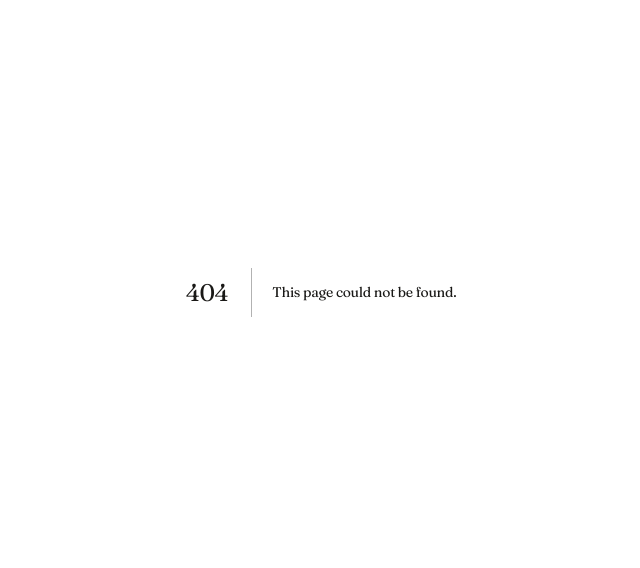
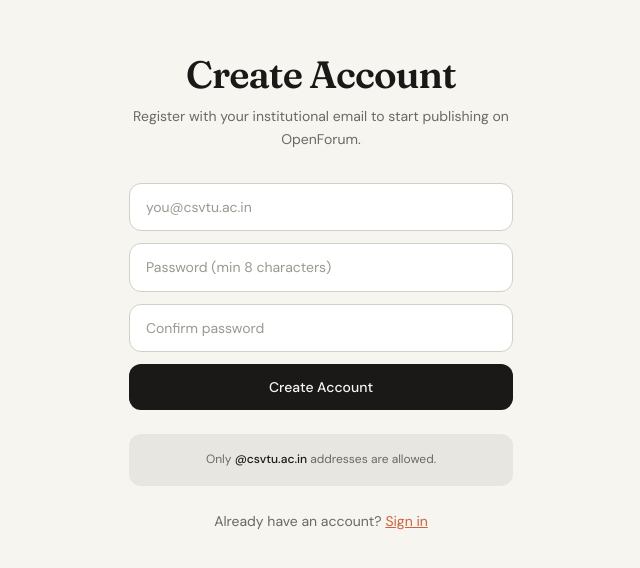
Before and after one commit to BardOfBytes/OpenForum, a Next.js app in the folder apps/web/: page /signup in a window 1280 px wide. Before the commit this address had no page. Shown: the part 108-676 px from the top of the page, without its empty margins (319-959 px from the left). Built offline with nearby package versions, Linux system fonts and the light colour scheme.

Commit message:
feat: add signup page with email/password registration and validation

```diff
--- a/apps/web/src/app/login/page.tsx
+++ b/apps/web/src/app/login/page.tsx
@@ -1,14 +1,13 @@
 /**
  * Login Page — `/login`
  *
- * Provides Google and GitHub OAuth sign-in buttons.
- * Clearly communicates the @csvtu.ac.in email restriction.
- * After OAuth, the user is redirected to `/auth/callback` which
- * validates the domain and creates the session.
+ * Provides OAuth and email/password sign-in.
+ * Access is restricted to `@csvtu.ac.in` addresses.
  */
 
 "use client";
 
+import Link from "next/link";
 import { createClient } from "@/lib/supabase/client";
 import {
   DEFAULT_POST_LOGIN_REDIRECT,
@@ -16,53 +15,93 @@
   normalizePostLoginRedirect,
 } from "@/lib/routes";
 import { useSearchParams } from "next/navigation";
-import { useState, Suspense } from "react";
+import { Suspense, useState, type FormEvent } from "react";
 
-/** Supported OAuth providers. */
 type OAuthProvider = "google" | "github";
+type LoginMethod = OAuthProvider | "email";
 
-/**
- * Inner component that uses useSearchParams (must be wrapped in Suspense).
- *
- * The Supabase client is created lazily inside the click handler
- * (not at module/component init time) so that Next.js can statically
- * prerender this page without needing the env vars at build time.
- */
+const ALLOWED_DOMAIN = "@csvtu.ac.in";
+
+function isAllowedInstitutionalEmail(email: string): boolean {
+  return email.trim().toLowerCase().endsWith(ALLOWED_DOMAIN);
+}
+
 function LoginForm() {
   const searchParams = useSearchParams();
   const redirect = normalizePostLoginRedirect(
     searchParams.get("redirect") ?? DEFAULT_POST_LOGIN_REDIRECT
   );
-  const [loading, setLoading] = useState<OAuthProvider | null>(null);
+  const signupUrl = `${ROUTES.signup}?redirect=${encodeURIComponent(redirect)}`;
 
-  /**
-   * Initiates the OAuth flow for the given provider.
-   * Supabase handles the redirect to the provider's consent screen.
-   * After consent, the provider redirects back to `/auth/callback`.
-   */
+  const [loading, setLoading] = useState<LoginMethod | null>(null);
+  const [errorMessage, setErrorMessage] = useState<string | null>(null);
+  const [email, setEmail] = useState("");
+  const [password, setPassword] = useState("");
+
   async function handleOAuth(provider: OAuthProvider) {
+    setErrorMessage(null);
     setLoading(provider);
 
     try {
       const supabase = createClient();
-
       const { error } = await supabase.auth.signInWithOAuth({
         provider,
         options: {
           redirectTo: `${window.location.origin}${ROUTES.auth.callback}?next=${encodeURIComponent(redirect)}`,
-          queryParams:
-            provider === "google"
-              ? { hd: "csvtu.ac.in" } // Hint Google to show only csvtu.ac.in accounts
-              : undefined,
+          queryParams: provider === "google" ? { hd: "csvtu.ac.in" } : undefined,
         },
       });
 
       if (error) {
-        console.error(`[login] OAuth (${provider}) failed:`, error.message);
+        setErrorMessage(error.message);
         setLoading(null);
       }
-    } catch (err) {
-      console.error(`[login] Failed to initialize auth:`, err);
+    } catch (error) {
+      console.error(`[login] OAuth (${provider}) failed:`, error);
+      setErrorMessage("Could not start sign-in. Please try again.");
+      setLoading(null);
+    }
+  }
+
+  async function handleEmailSignIn(event: FormEvent<HTMLFormElement>) {
+    event.preventDefault();
+    setErrorMessage(null);
+
+    if (!email.trim() || !password.trim()) {
+      setErrorMessage("Email and password are required.");
+      return;
+    }
+
+    if (!isAllowedInstitutionalEmail(email)) {
+      setErrorMessage("Use your institutional @csvtu.ac.in email.");
+      return;
+    }
+
+    setLoading("email");
+
+    try {
+      const supabase = createClient();
+      const { data, error } = await supabase.auth.signInWithPassword({
+        email: email.trim(),
+        password,
+      });
+
+      if (error) {
+        setErrorMessage(error.message);
+        setLoading(null);
+        return;
+      }
+
+      if (!isAllowedInstitutionalEmail(data.user?.email ?? email)) {
+        await supabase.auth.signOut();
+        window.location.href = `${ROUTES.auth.error}?reason=domain`;
+        return;
+      }
+
+      window.location.href = redirect;
+    } catch (error) {
+      console.error("[login] Email sign-in failed:", error);
+      setErrorMessage("Sign-in failed. Please try again.");
       setLoading(null);
     }
   }
@@ -70,73 +109,95 @@
   return (
     <main className="min-h-screen flex items-center justify-center bg-[#f6f5f0] px-4">
       <div className="max-w-sm w-full">
-        {/* Brand */}
-        <div className="text-center mb-10">
+        <div className="text-center mb-8">
           <h1 className="text-3xl font-semibold text-[#1a1917] tracking-tight mb-2">
             OpenForum
           </h1>
           <p className="text-[#6b6960] text-sm leading-relaxed">
-            The student editorial platform for UTD CSVTU
+            Sign in with OAuth or your institutional email.
           </p>
         </div>
 
-        {/* OAuth Buttons */}
         <div className="space-y-3">
-          {/* Google */}
           <button
             onClick={() => handleOAuth("google")}
             disabled={loading !== null}
             className="w-full flex items-center justify-center gap-3 rounded-lg border border-[#d1cfc8] bg-white px-4 py-3 text-sm font-medium text-[#1a1917] transition-all hover:bg-[#f6f5f0] hover:border-[#b8b6ae] disabled:opacity-50 disabled:cursor-not-allowed"
           >
-            {loading === "google" ? (
-              <Spinner />
-            ) : (
-              <GoogleIcon />
-            )}
+            {loading === "google" ? <Spinner /> : <GoogleIcon />}
             Continue with Google
           </button>
 
-          {/* GitHub */}
           <button
             onClick={() => handleOAuth("github")}
             disabled={loading !== null}
             className="w-full flex items-center justify-center gap-3 rounded-lg border border-[#d1cfc8] bg-white px-4 py-3 text-sm font-medium text-[#1a1917] transition-all hover:bg-[#f6f5f0] hover:border-[#b8b6ae] disabled:opacity-50 disabled:cursor-not-allowed"
           >
-            {loading === "github" ? (
-              <Spinner />
-            ) : (
-              <GitHubIcon />
-            )}
+            {loading === "github" ? <Spinner /> : <GitHubIcon />}
             Continue with GitHub
           </button>
         </div>
 
-        {/* Domain restriction notice */}
+        <div className="my-5 flex items-center gap-3">
+          <div className="h-px flex-1 bg-[#d1cfc8]" />
+          <span className="text-xs uppercase tracking-wider text-[#6b6960]">
+            or
+          </span>
+          <div className="h-px flex-1 bg-[#d1cfc8]" />
+        </div>
+
+        <form onSubmit={handleEmailSignIn} className="space-y-3">
+          <input
+            type="email"
+            inputMode="email"
+            autoComplete="email"
+            placeholder="you@csvtu.ac.in"
+            value={email}
+            onChange={(event) => setEmail(event.target.value)}
+            className="w-full rounded-lg border border-[#d1cfc8] bg-white px-4 py-3 text-sm text-[#1a1917] placeholder:text-[#9a988f] focus:outline-none focus:ring-2 focus:ring-[#d4613c]/25 focus:border-[#d4613c]"
+          />
+          <input
+            type="password"
+            autoComplete="current-password"
+            placeholder="Password"
+            value={password}
+            onChange={(event) => setPassword(event.target.value)}
+            className="w-full rounded-lg border border-[#d1cfc8] bg-white px-4 py-3 text-sm text-[#1a1917] placeholder:text-[#9a988f] focus:outline-none focus:ring-2 focus:ring-[#d4613c]/25 focus:border-[#d4613c]"
+          />
+          <button
+            type="submit"
+            disabled={loading !== null}
+            className="w-full inline-flex items-center justify-center gap-2 rounded-lg bg-[#1a1917] px-4 py-3 text-sm font-medium text-[#f6f5f0] transition-colors hover:bg-[#2a2927] disabled:opacity-60 disabled:cursor-not-allowed"
+          >
+            {loading === "email" ? <Spinner /> : null}
+            Sign in with Email
+          </button>
+        </form>
+
+        {errorMessage ? (
+          <p className="mt-4 rounded-lg border border-[#d4613c]/30 bg-[#fff3ef] px-4 py-3 text-sm text-[#8b2f1b]">
+            {errorMessage}
+          </p>
+        ) : null}
+
         <div className="mt-6 rounded-lg bg-[#e8e6e0] p-4 text-center">
           <p className="text-xs text-[#6b6960] leading-relaxed">
             Only <span className="font-medium text-[#1a1917]">@csvtu.ac.in</span>{" "}
-            email addresses are accepted. Sign in with your institutional account.
+            email addresses are accepted.
           </p>
         </div>
 
-        {/* Footer */}
-        <p className="mt-8 text-center text-xs text-[#6b6960]">
-          By signing in, you agree to the{" "}
-          <a href="/terms" className="underline hover:text-[#1a1917]">
-            Terms of Service
-          </a>{" "}
-          and{" "}
-          <a href="/privacy" className="underline hover:text-[#1a1917]">
-            Privacy Policy
-          </a>
-          .
+        <p className="mt-6 text-center text-sm text-[#6b6960]">
+          No account yet?{" "}
+          <Link href={signupUrl} className="underline hover:text-[#1a1917]">
+            Create one
+          </Link>
         </p>
       </div>
     </main>
   );
 }
 
-/** Login page wrapper with Suspense for useSearchParams. */
 export default function LoginPage() {
   return (
     <Suspense
@@ -150,10 +211,6 @@
     </Suspense>
   );
 }
-
-// ──────────────────────────────────────────────────────────────
-// Inline SVG Icons
-// ──────────────────────────────────────────────────────────────
 
 function GoogleIcon() {
   return (
--- /dev/null
+++ b/apps/web/src/app/signup/page.tsx
@@ -0,0 +1,218 @@
+/**
+ * Sign Up Page — `/signup`
+ *
+ * Registers users with email/password using Supabase.
+ * Access is restricted to `@csvtu.ac.in` addresses.
+ */
+
+"use client";
+
+import Link from "next/link";
+import { createClient } from "@/lib/supabase/client";
+import {
+  DEFAULT_POST_LOGIN_REDIRECT,
+  ROUTES,
+  normalizePostLoginRedirect,
+} from "@/lib/routes";
+import { useSearchParams } from "next/navigation";
+import { Suspense, useState, type FormEvent } from "react";
+
+const ALLOWED_DOMAIN = "@csvtu.ac.in";
+
+function isAllowedInstitutionalEmail(email: string): boolean {
+  return email.trim().toLowerCase().endsWith(ALLOWED_DOMAIN);
+}
+
+function SignupForm() {
+  const searchParams = useSearchParams();
+  const redirect = normalizePostLoginRedirect(
+    searchParams.get("redirect") ?? DEFAULT_POST_LOGIN_REDIRECT
+  );
+  const loginUrl = `${ROUTES.login}?redirect=${encodeURIComponent(redirect)}`;
+
+  const [email, setEmail] = useState("");
+  const [password, setPassword] = useState("");
+  const [confirmPassword, setConfirmPassword] = useState("");
+  const [submitting, setSubmitting] = useState(false);
+  const [errorMessage, setErrorMessage] = useState<string | null>(null);
+  const [successMessage, setSuccessMessage] = useState<string | null>(null);
+
+  async function handleSignup(event: FormEvent<HTMLFormElement>) {
+    event.preventDefault();
+    setErrorMessage(null);
+    setSuccessMessage(null);
+
+    const normalizedEmail = email.trim().toLowerCase();
+
+    if (!normalizedEmail || !password || !confirmPassword) {
+      setErrorMessage("Email, password, and confirmation are required.");
+      return;
+    }
+
+    if (!isAllowedInstitutionalEmail(normalizedEmail)) {
+      setErrorMessage("Use your institutional @csvtu.ac.in email.");
+      return;
+    }
+
+    if (password.length < 8) {
+      setErrorMessage("Use at least 8 characters for your password.");
+      return;
+    }
+
+    if (password !== confirmPassword) {
+      setErrorMessage("Passwords do not match.");
+      return;
+    }
+
+    setSubmitting(true);
+
+    try {
+      const supabase = createClient();
+      const { data, error } = await supabase.auth.signUp({
+        email: normalizedEmail,
+        password,
+        options: {
+          emailRedirectTo: `${window.location.origin}${ROUTES.login}?redirect=${encodeURIComponent(redirect)}`,
+        },
+      });
+
+      if (error) {
+        setErrorMessage(error.message);
+        setSubmitting(false);
+        return;
+      }
+
+      if (data.session) {
+        window.location.href = redirect;
+        return;
+      }
+
+      setSuccessMessage(
+        "Account created. Check your email for a confirmation link, then sign in."
+      );
+      setSubmitting(false);
+    } catch (error) {
+      console.error("[signup] Sign-up failed:", error);
+      setErrorMessage("Sign-up failed. Please try again.");
+      setSubmitting(false);
+    }
+  }
+
+  return (
+    <main className="min-h-screen flex items-center justify-center bg-[#f6f5f0] px-4">
+      <div className="max-w-sm w-full">
+        <div className="text-center mb-8">
+          <h1 className="text-3xl font-semibold text-[#1a1917] tracking-tight mb-2">
+            Create Account
+          </h1>
+          <p className="text-[#6b6960] text-sm leading-relaxed">
+            Register with your institutional email to start publishing on OpenForum.
+          </p>
+        </div>
+
+        <form onSubmit={handleSignup} className="space-y-3">
+          <input
+            type="email"
+            inputMode="email"
+            autoComplete="email"
+            placeholder="you@csvtu.ac.in"
+            value={email}
+            onChange={(event) => setEmail(event.target.value)}
+            className="w-full rounded-lg border border-[#d1cfc8] bg-white px-4 py-3 text-sm text-[#1a1917] placeholder:text-[#9a988f] focus:outline-none focus:ring-2 focus:ring-[#d4613c]/25 focus:border-[#d4613c]"
+          />
+
+          <input
+            type="password"
+            autoComplete="new-password"
+            placeholder="Password (min 8 characters)"
+            value={password}
+            onChange={(event) => setPassword(event.target.value)}
+            className="w-full rounded-lg border border-[#d1cfc8] bg-white px-4 py-3 text-sm text-[#1a1917] placeholder:text-[#9a988f] focus:outline-none focus:ring-2 focus:ring-[#d4613c]/25 focus:border-[#d4613c]"
+          />
+
+          <input
+            type="password"
+            autoComplete="new-password"
+            placeholder="Confirm password"
+            value={confirmPassword}
+            onChange={(event) => setConfirmPassword(event.target.value)}
+            className="w-full rounded-lg border border-[#d1cfc8] bg-white px-4 py-3 text-sm text-[#1a1917] placeholder:text-[#9a988f] focus:outline-none focus:ring-2 focus:ring-[#d4613c]/25 focus:border-[#d4613c]"
+          />
+
+          <button
+            type="submit"
+            disabled={submitting}
+            className="w-full inline-flex items-center justify-center gap-2 rounded-lg bg-[#1a1917] px-4 py-3 text-sm font-medium text-[#f6f5f0] transition-colors hover:bg-[#2a2927] disabled:opacity-60 disabled:cursor-not-allowed"
+          >
+            {submitting ? <Spinner /> : null}
+            Create Account
+          </button>
+        </form>
+
+        {errorMessage ? (
+          <p className="mt-4 rounded-lg border border-[#d4613c]/30 bg-[#fff3ef] px-4 py-3 text-sm text-[#8b2f1b]">
+            {errorMessage}
+          </p>
+        ) : null}
+
+        {successMessage ? (
+          <p className="mt-4 rounded-lg border border-[#7f9e78]/40 bg-[#eff8ec] px-4 py-3 text-sm text-[#37552f]">
+            {successMessage}
+          </p>
+        ) : null}
+
+        <div className="mt-6 rounded-lg bg-[#e8e6e0] p-4 text-center">
+          <p className="text-xs text-[#6b6960] leading-relaxed">
+            Only <span className="font-medium text-[#1a1917]">@csvtu.ac.in</span>{" "}
+            addresses are allowed.
+          </p>
+        </div>
+
+        <p className="mt-6 text-center text-sm text-[#6b6960]">
+          Already have an account?{" "}
+          <Link href={loginUrl} className="underline hover:text-[#1a1917]">
+            Sign in
+          </Link>
+        </p>
+      </div>
+    </main>
+  );
+}
+
+export default function SignupPage() {
+  return (
+    <Suspense
+      fallback={
+        <main className="min-h-screen flex items-center justify-center bg-[#f6f5f0]">
+          <Spinner />
+        </main>
+      }
+    >
+      <SignupForm />
+    </Suspense>
+  );
+}
+
+function Spinner() {
+  return (
+    <svg
+      className="h-5 w-5 animate-spin text-[#6b6960]"
+      fill="none"
+      viewBox="0 0 24 24"
+    >
+      <circle
+        className="opacity-25"
+        cx="12"
+        cy="12"
+        r="10"
+        stroke="currentColor"
+        strokeWidth="4"
+      />
+      <path
+        className="opacity-75"
+        fill="currentColor"
+        d="M4 12a8 8 0 018-8V0C5.373 0 0 5.373 0 12h4zm2 5.291A7.962 7.962 0 014 12H0c0 3.042 1.135 5.824 3 7.938l3-2.647z"
+      />
+    </svg>
+  );
+}
--- a/apps/web/src/lib/routes.ts
+++ b/apps/web/src/lib/routes.ts
@@ -1,6 +1,7 @@
 export const ROUTES = {
   home: "/",
   login: "/login",
+  signup: "/signup",
   write: "/write",
   articles: "/articles",
   feedLegacy: "/feed",
--- a/apps/web/src/middleware.ts
+++ b/apps/web/src/middleware.ts
@@ -22,7 +22,7 @@
 const PROTECTED_ROUTES = [ROUTES.write, "/profile", "/search"];
 
 /** Routes that authenticated users should be redirected away from. */
-const AUTH_ROUTES = [ROUTES.login, "/auth"];
+const AUTH_ROUTES = [ROUTES.login, ROUTES.signup, "/auth"];
 
 /**
  * Determines if a given pathname starts with any of the specified prefixes.
```
Also changed, not shown: 1 other file (tests, documents, lock files or other folders).
